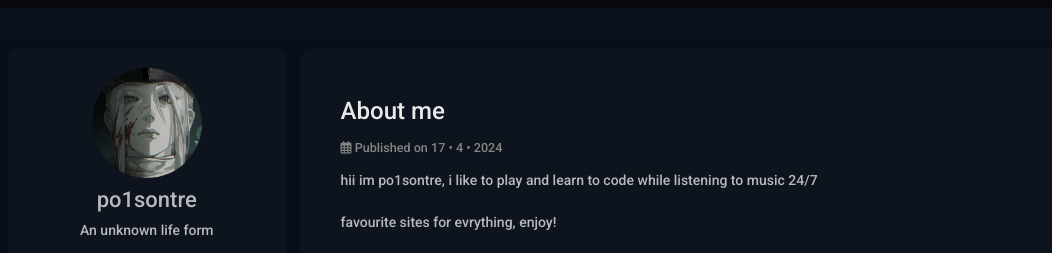
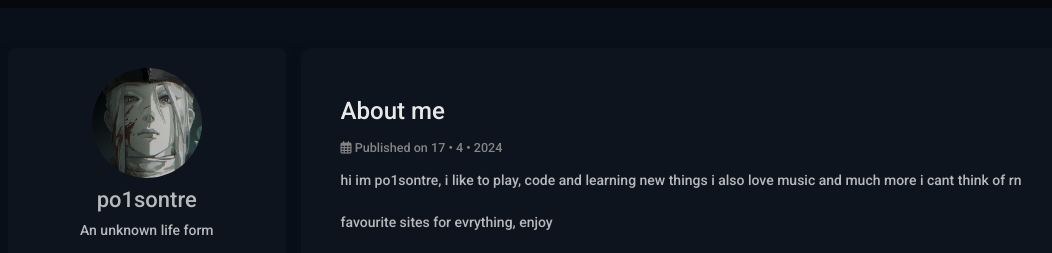
Before and after one commit to po1sontre/po1sontre.github.io, a plain HTML site: page index.html in a window 1280 px wide. Shown: the part 792-1045 px from the top of the page, without its empty margins (47-1099 px from the left). Drawn offline with Linux system fonts and the light colour scheme; some packages are replaced by stand-ins of ours; grey boxes are pictures that could not be loaded; a script that the page names is missing.

Commit message:
Update index.html

```diff
--- a/index.html
+++ b/index.html
@@ -50,8 +50,8 @@
 <span class="article-meta-label">Published on</span>
 <time datetime="0">17 • 4 • 2024</time>
 </div>
-<div class="content">hii im po1sontre, i like to play and learn to code while listening to music 24/7</div>
-<p>favourite sites for evrything, enjoy!</p>
+<div class="content">hi im po1sontre, i like to play, code and learning new things i also love music and much more i cant think of rn</div>
+<p>favourite sites for evrything, enjoy</p>
 <blockquote>
 <div class="vtsocials">
 <div id="vticon" title="anime n1">
```
